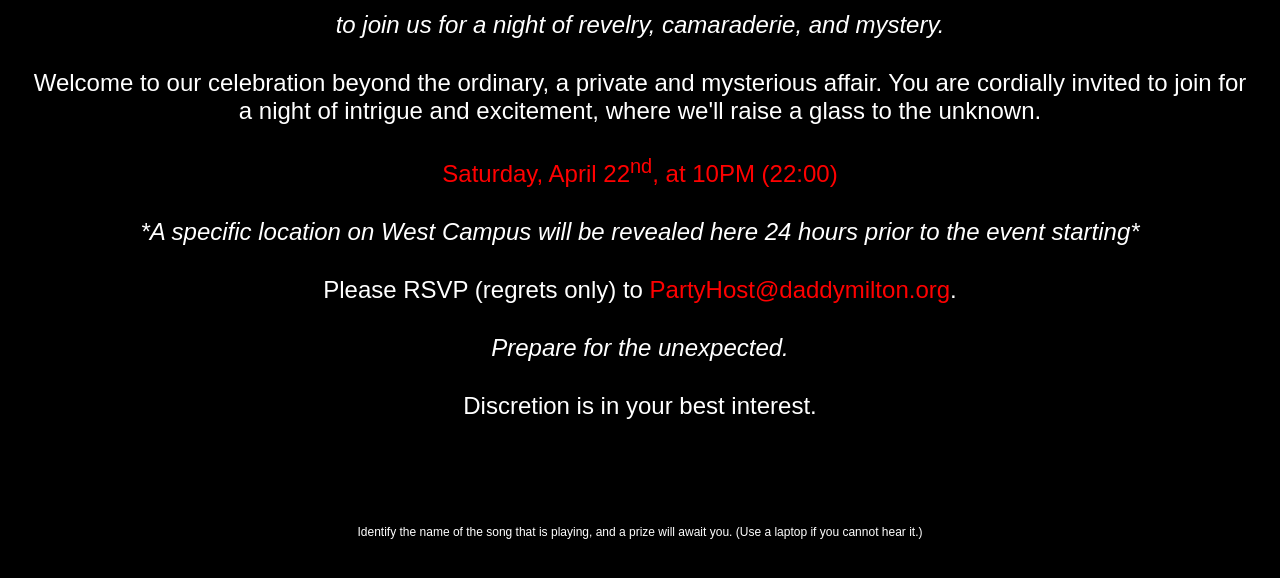
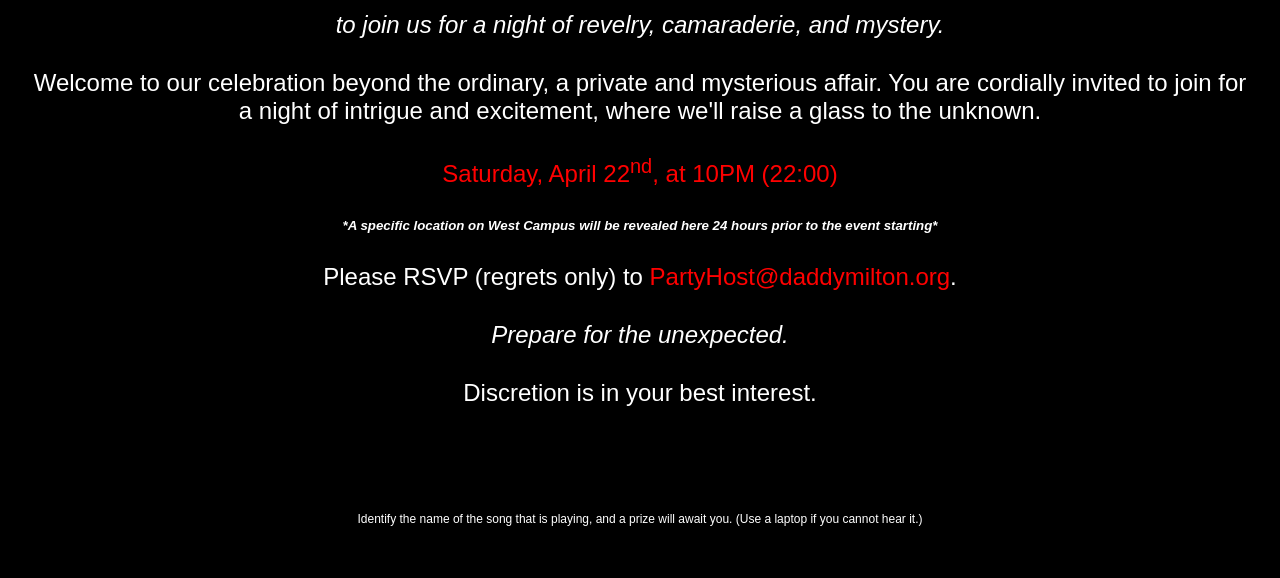
Before and after one commit to BenHyatt/BenHyatt.github.io, a plain HTML site: page party.html in a window 1280 px wide. Shown: the part 154-732 px from the top of the page. Drawn offline with Linux system fonts and the light colour scheme.

Commit message:
Update party.html

```diff
--- a/party.html
+++ b/party.html
@@ -47,7 +47,7 @@
     <p><i>to join us for a night of revelry, camaraderie, and mystery.</i></p>
     <p>Welcome to our celebration beyond the ordinary, a private and mysterious affair. You are cordially invited to join for a night of intrigue and excitement, where we'll raise a glass to the unknown.</p>
     <!-- <p>The location is <b><span style="color: red;">Eden's 3A Room 404</span></b> on <b></p>--><p><span style="color: red;"> Saturday, April 22<sup>nd</sup>, at 10PM (22:00)</span></b></p>
-     <p><i>*A specific location on West Campus will be revealed here 24 hours prior to the event starting*</i></p>
+     <h5><i>*A specific location on West Campus will be revealed here 24 hours prior to the event starting*</i></h5>
 
     <p>Please RSVP (regrets only) to <a href="mailto:PartyHost@daddymilton.org">PartyHost@daddymilton.org</a>.</p>
 
```
